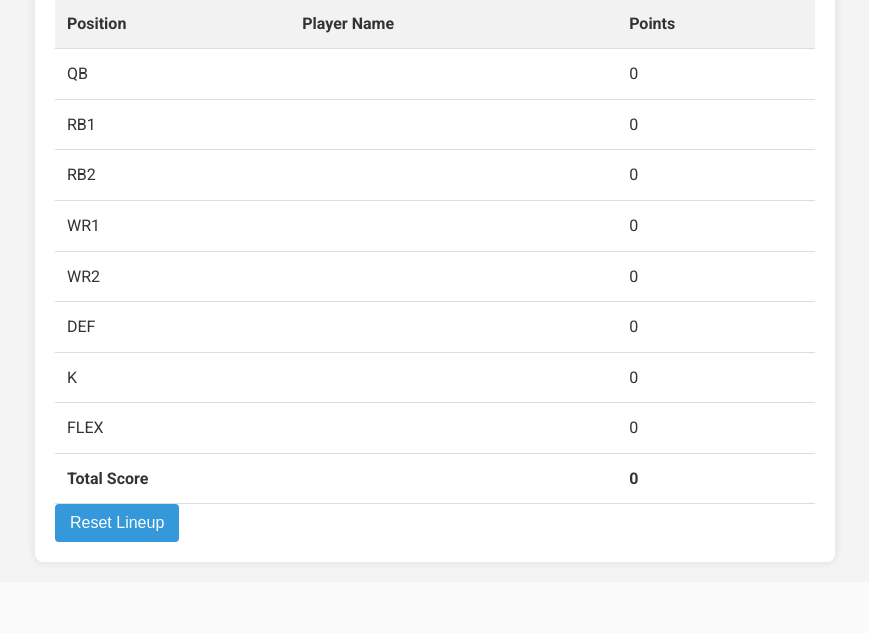
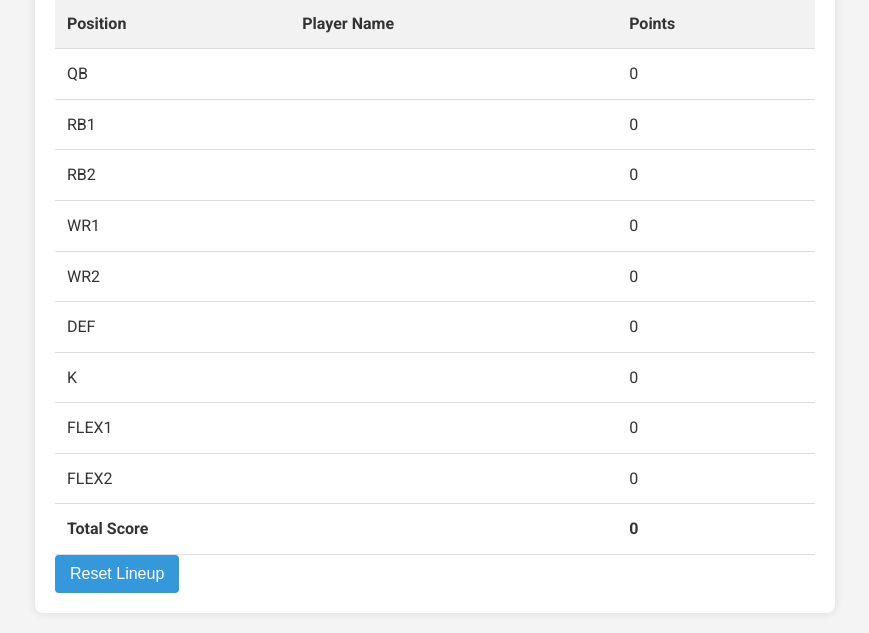
Before and after one commit to EElkadi/fantasyfootballcalculator, a Flask app: page / in a window 1280 px wide. Shown: the part 411-1044 px from the top of the page, without its empty margins (205-1074 px from the left). Before the commit the page ends 976 px from the top, so only its background shows below. Run offline with Flask 3, Linux system fonts and the light colour scheme.

Commit message:
add flex2 and xp

```diff
--- a/app.py
+++ b/app.py
@@ -20,7 +20,8 @@
             "WR2": {"name": "", "points": 0},
             "DEF": {"name": "", "points": 0},
             "K": {"name": "", "points": 0},
-            "FLEX": {"name": "", "points": 0},
+            "FLEX1": {"name": "", "points": 0},
+            "FLEX2": {"name": "", "points": 0},
         }
 
     if request.method == "POST":
@@ -60,7 +61,8 @@
         "WR2": {"name": "", "points": 0},
         "DEF": {"name": "", "points": 0},
         "K": {"name": "", "points": 0},
-        "FLEX": {"name": "", "points": 0},
+        "FLEX1": {"name": "", "points": 0},
+        "FLEX2": {"name": "", "points": 0},
     }
     session.modified = True
     return redirect(url_for("calculator"))
--- a/templates/calculator.html
+++ b/templates/calculator.html
@@ -151,6 +151,9 @@
                     <div id="field_goals"></div>
                 </div>
                 <div class="form-group">
+                    <label>Extra Points Made: <input type="number" name="extra_points" value="0" min="0"></label>
+                </div>
+                <div class="form-group">
                     <label>
                         Game-Winning FG within 30 seconds of 4th Quarter:
                         <select name="game_winning_fg">
@@ -206,7 +209,8 @@
                         <option value="WR2">WR2</option>
                         <option value="DEF">DEF</option>
                         <option value="K">K</option>
-                        <option value="FLEX">FLEX</option>
+                        <option value="FLEX1">FLEX1</option>
+                        <option value="FLEX2">FLEX2</option>
                     </select>
                 </div>
                 <input type="submit" name="save_to_lineup" value="Save to Lineup">
--- a/utils/calculations.py
+++ b/utils/calculations.py
@@ -120,6 +120,7 @@
             points += calculate_qb_interceptions_points(interceptions)
 
     elif player_type == "K":
+        # Field goals
         field_goals = [int(fg) for fg in form_data.getlist("field_goals") if fg]
         for fg in field_goals:
             if fg >= 50:
@@ -129,6 +130,11 @@
             else:
                 points += 1
 
+        # Extra points (1 point each)
+        extra_points = int(form_data.get("extra_points", 0))
+        points += extra_points * 1
+
+        # Game-winning field goal bonus
         game_winning_fg = form_data.get("game_winning_fg")
         if game_winning_fg == "yes":
             points += 6
```
